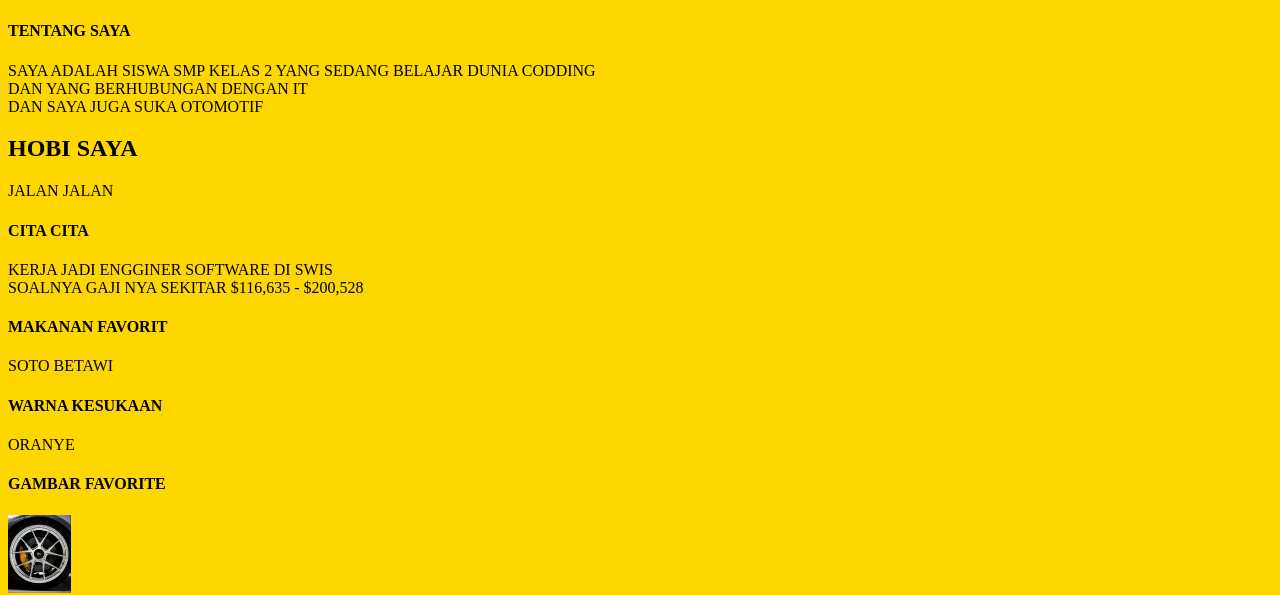
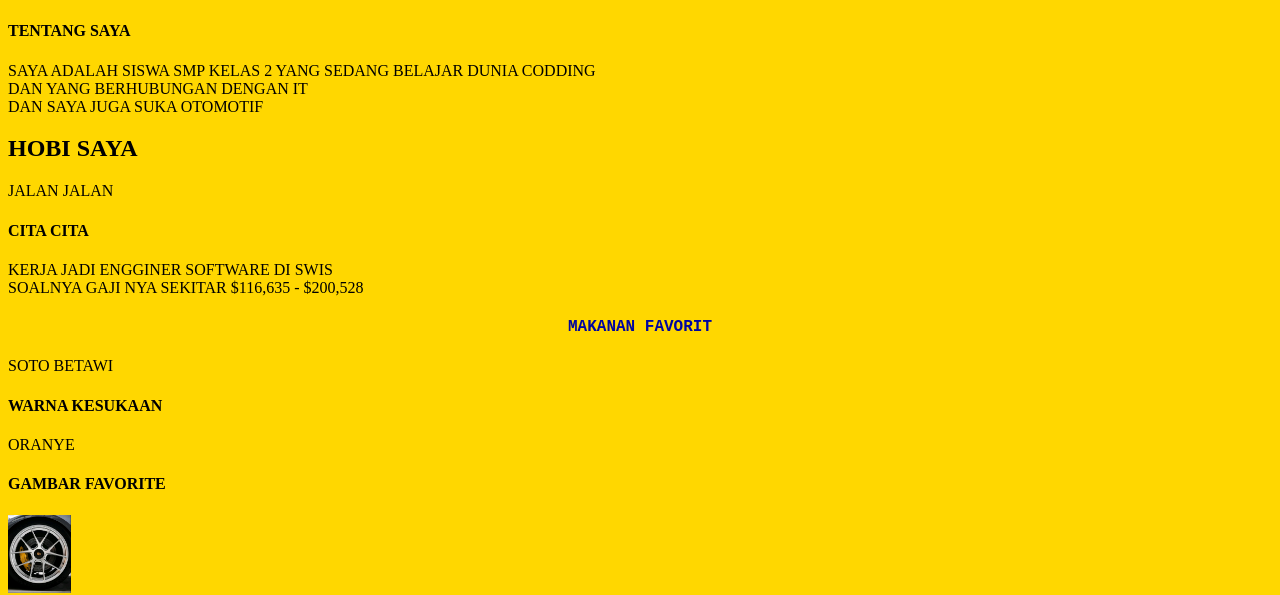
Before and after one commit to icikiwie90/latihan, a plain HTML site: page index.HTML in a window 1280 px wide. Shown: the part 216-811 px from the top of the page. Drawn offline with Linux system fonts and the light colour scheme.

Commit message:
Add files via upload

```diff
--- a/stile.css
+++ b/stile.css
@@ -10,3 +10,6 @@
 .hrurf{
     text-align: center;
 }
+.MOUSE{
+color: rgb(0, 5, 160); text-align: center; border: 8cm; font-family: 'Courier New', Courier, monospace;
+}
```
